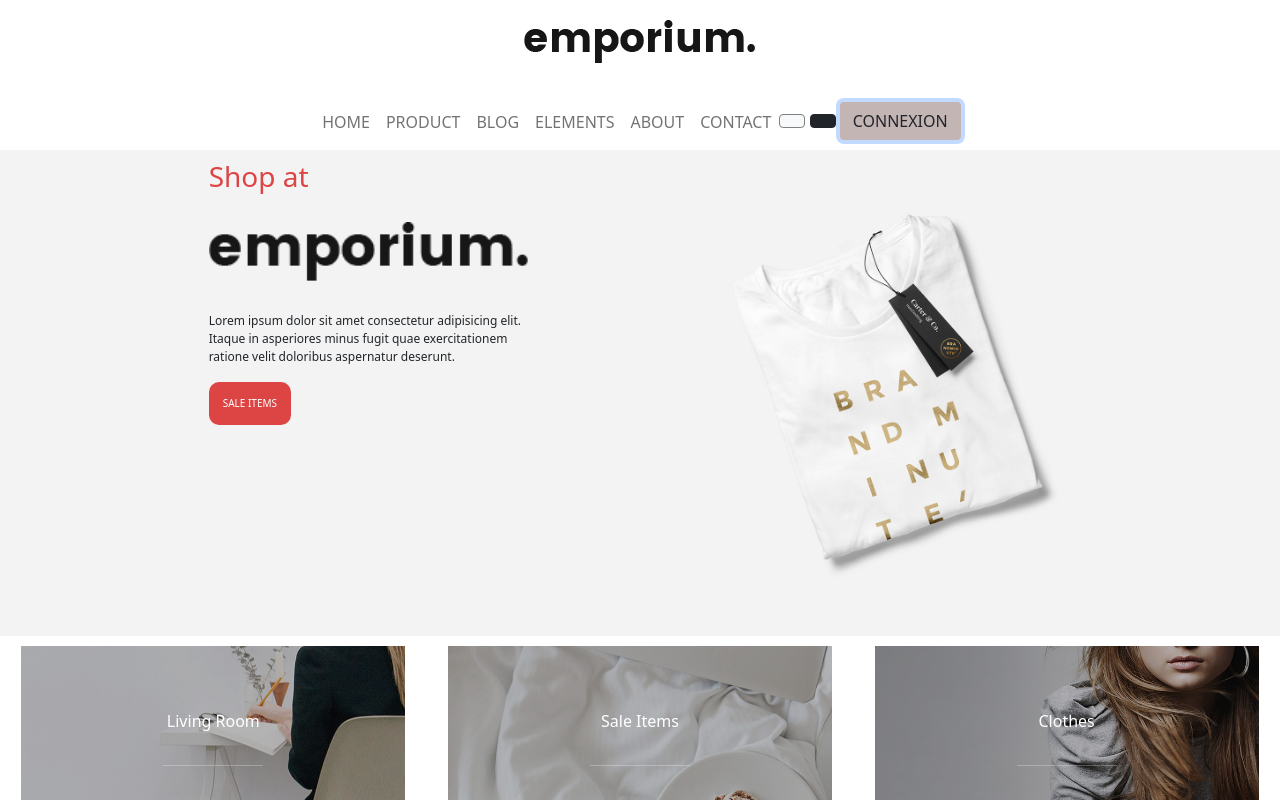
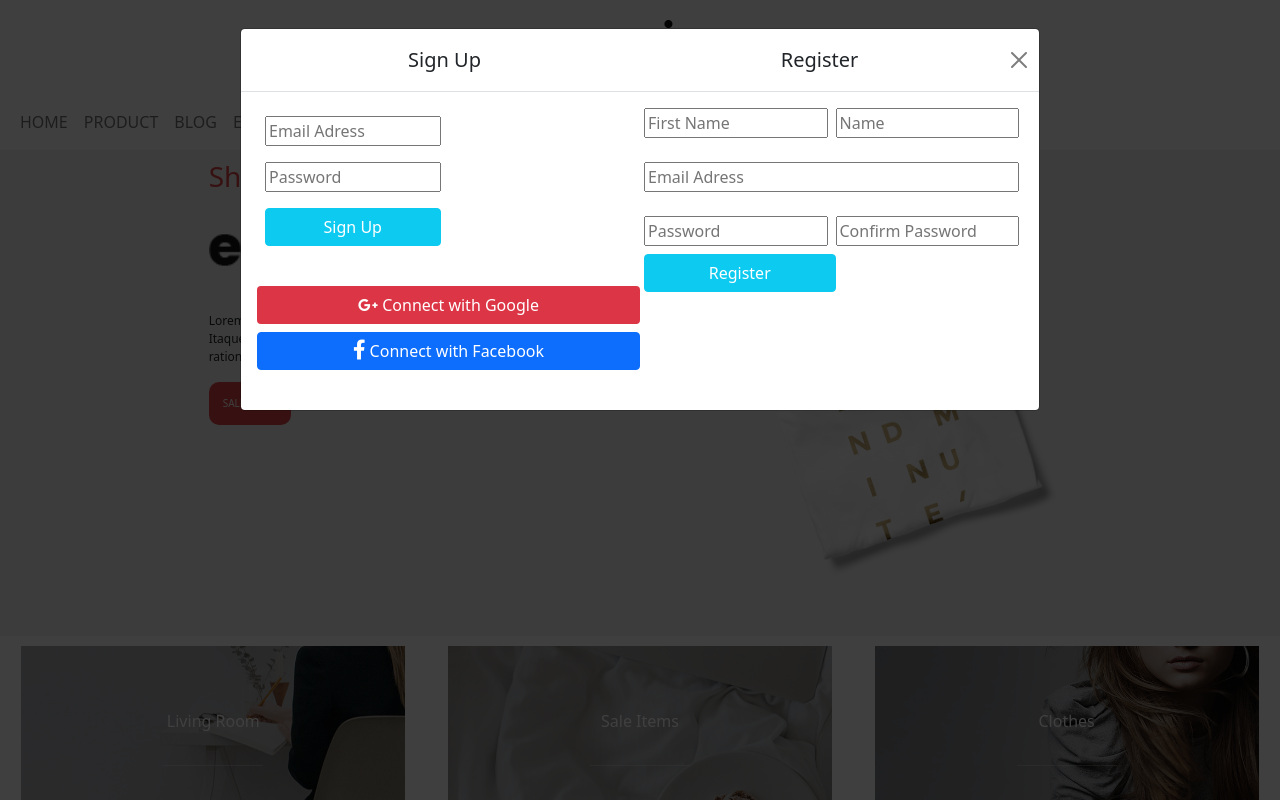
Before and after one commit to camille-mcq/cs17_emporium_js_camille, a website with bundled scripts: page index.html in a window 1280 px wide. Both pictures are taken after a click on the button "CONNEXION". Shown: the top 800 px of the page. Built offline with nearby package versions, Linux system fonts and the light colour scheme.

Commit message:
modal_start

```diff
--- a/index.html
+++ b/index.html
@@ -45,13 +45,57 @@
                   <li>
                     <button type="button" class="btn btn-light" style="border-color: gray;"></button>
                     <button type="button" class="btn btn-dark"></button>
-                    <button class="btn" type="submit" style="background-color: rgb(196, 181, 181);">CONNEXION</button>
+                    <button style="background-color: rgb(196, 181, 181);"type="button" class="btn btn-secondary connect" data-bs-toggle="modal" data-bs-target="#exampleModal">CONNEXION</button>
                   </li>
                 </ul>
               </div>
             </div>
-          </nav>
-
+        </nav>
+          <!-- Modal -->
+          <div class="modal fade " id="exampleModal" tabindex="-1" aria-labelledby="exampleModalLabel"aria-hidden="true">
+            <div class="modal-dialog modal-lg">
+                <div class="modal-content">
+                    <div class="modal-header">
+                        <h5 class="modal-title w-100 text-center" id="exampleModalLabel">Sign Up</h5>
+                        <h5 class="modal-title w-100 text-center" id="exampleModalLabel">Register</h5>
+                        <button type="button" class="btn-close" data-bs-dismiss="modal" aria-label="Close"></button>
+                    </div>
+                    <!-- Partie de gauche -->
+                    <div class="modal-body d-flex">
+                        <div class="h-100 w-100">
+                            <div class="d-flex flex-column w-50">
+                                <input class="my-2 mx-2" type="text" placeholder="Email Adress">
+                                <input class="my-2 mx-2" type="password" placeholder="Password">
+                                <button type="button" class="btn btn-info my-2 mx-2 text-white">Sign Up</button>
+                            </div>
+                            <!-- Connectez-vous -->
+                            <div class="d-flex flex-column w-100 my-4">
+                            <!-- Button Google -->
+                                <button type="button" class="btn bg-danger text-white mt-2">
+                                <i class="fab fa-google-plus-g"></i> Connect with Google</button>
+                            <!-- Fb -->
+                                <button type="button" class="btn btn-primary mt-2"><i class="fab fa-facebook-f text-white fs-5"></i> Connect with Facebook</button>
+                            </div>
+                        </div>
+                        <!-- Register -->
+                        <div class="h-100 w-100">
+                            <div class="d-flex w-100">
+                                <input class="w-75  mx-1" type="text" placeholder="First Name">
+                                <input class="w-75 mx-1" type="text" placeholder="Name">
+                            </div>
+                            <!-- Connectez-vous -->
+                            <div class="d-flex flex-column w-100 my-4">
+                                <input class="mx-1" type="text" placeholder="Email Adress">
+                            </div>
+                            <!-- Mot de Passe -->
+                            <div class="d-flex w-100">
+                                <input class="w-75 mx-1" type="password" placeholder="Password">
+                                <input class="w-75 mx-1" type="password" placeholder="Confirm Password">
+                            </div>
+                            <button type="button"class="btn btn-info w-50 mt-2 ms-1 text-white lastElement myBdr">Register</button>
+                        </div>
+                    <div>
+                <!--Fin du modal-->
     </header>
     <!--Section 1/ image à center-->
     <section id="Première_section">
--- a/public/js/main.js
+++ b/public/js/main.js
@@ -1,2 +1,4 @@
 import {button, h3, body, nav} from "./_black&white.js"
 import {img, btn} from "./_caroussel.js"
+
+// Modal ci-dessous
--- a/src/sass/_navbar.sass
+++ b/src/sass/_navbar.sass
@@ -9,9 +9,11 @@ nav
     display: flex
     align-content: center
     justify-content: center
+
 .navbar-brand
     align-self: center
     width: 30%
+    position: fixed
 img
     margin-top: 20px
     margin-bottom: 30px
```
Also changed, not shown: public/css/style.css, 1 other file.
